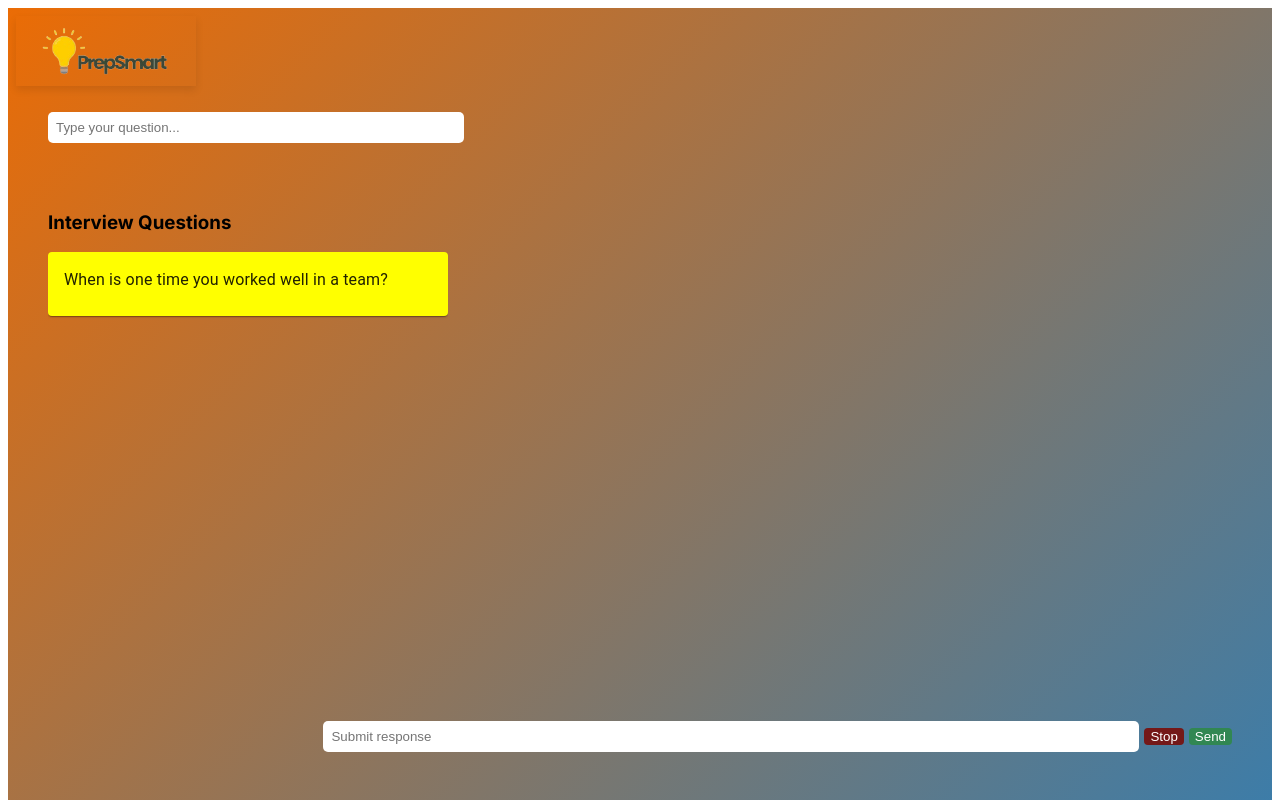
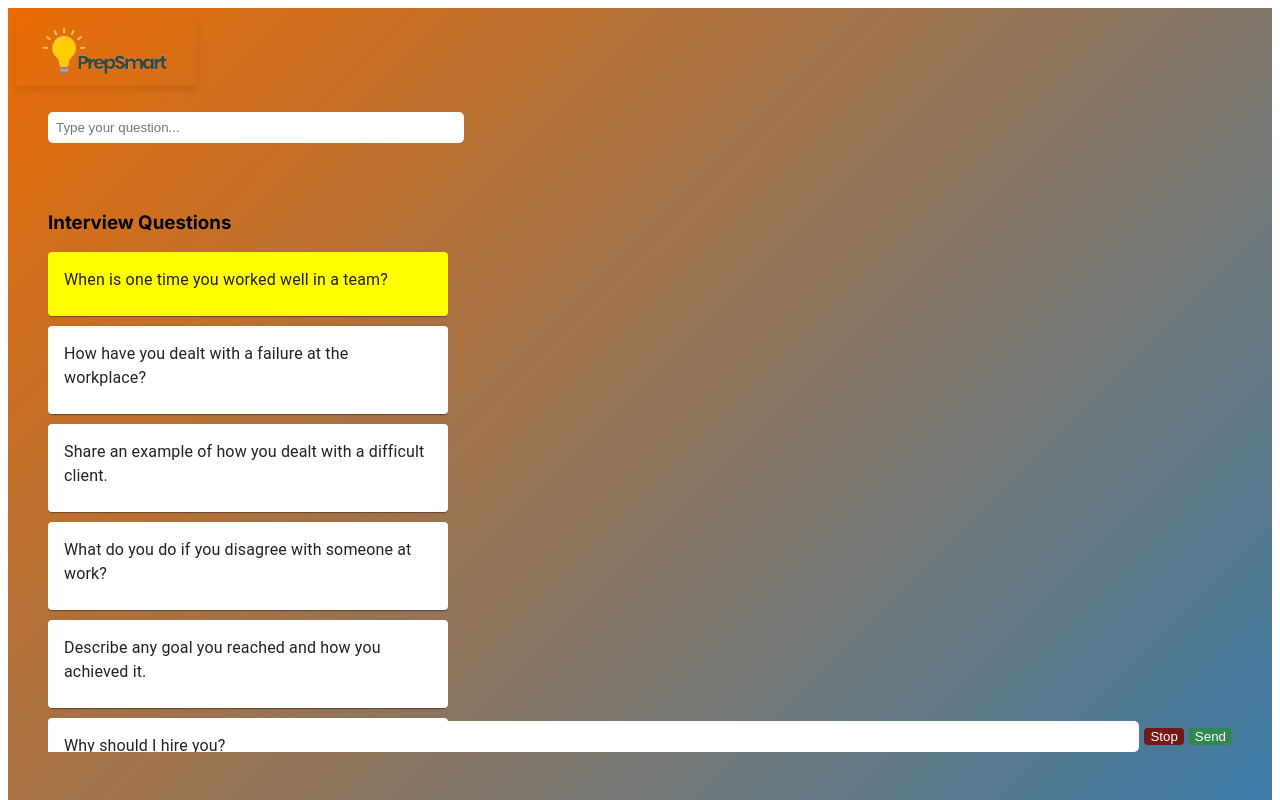
Before and after one commit to meganong1/prep-smart, a Next.js app: page / in a window 1280 px wide. Shown: the top 800 px of the page. Built offline with nearby package versions, Linux system fonts and the light colour scheme.

Commit message:
increased size of questions box

```diff
--- a/src/app/page.jsx
+++ b/src/app/page.jsx
@@ -11,7 +11,13 @@ import Typography from '@mui/material/Typography';
 
 export default function Page() {
   const [inputVal, setInputVal] = useState("");
-  const [questions, setQuestions] = useState(['When is one time you worked well in a team?']);
+  const [questions, setQuestions] = useState(['When is one time you worked well in a team?',
+'How have you dealt with a failure at the workplace?',
+'Share an example of how you dealt with a difficult client.',
+'What do you do if you disagree with someone at work?',
+'Describe any goal you reached and how you achieved it.',
+'Why should I hire you?',
+'How do you approach problems? What is your process?']);
   const [selectedQuestionIndex, setSelectedQuestionIndex] = useState(0);
   const router = useRouter();
   const responsePrompt = 'Give me feedback to the interview question: ';
@@ -52,7 +58,6 @@ export default function Page() {
 
             let textWithPrompt = responsePrompt + questions[selectedQuestionIndex] + 'to this answer (be harsh and specific):'+input;
 
-            console.log(textWithPrompt)
             complete(textWithPrompt);
 
         }} className={styles.chatForm}>
@@ -72,9 +77,12 @@ export default function Page() {
           </button>
         </div>
       </form>
+      <div>
       <output className={styles.output}>
-        <span>{completion}</span>
+        <span>
+        {completion}</span>
       </output>
+      </div>
       <form onSubmit={handleSubmitQuestion} className={styles.questionForm}>
         <input
           id="question-input"
@@ -86,7 +94,7 @@ export default function Page() {
       </form>
       <div className={styles.questionList}>
         <h3>Interview Questions</h3>
-        <div style={{ maxHeight: '200px', overflowY: 'auto' }}>
+        <div>
           {questions.map((question, index) => (
             <Card
               key={index}
--- a/src/app/page.module.css
+++ b/src/app/page.module.css
@@ -13,6 +13,10 @@
     padding: 6rem;
     min-height: 100vh;
     background: linear-gradient(135deg, #eb6c05, #2c7eb8);
+  }
+
+  .title {
+    margin-bottom: 20px;
   }
 
   .description {
@@ -103,13 +107,15 @@
     width: 800px; /* Set the desired width */
     font-size: 1rem;
     color: black;
+    display: block; /* Ensures the output is treated as a block-level element */
+    margin-top: 20px; /* Adjust the value to provide enough space above the output */
   }
 
   .questionList {
     position: absolute;
     top: 12rem;
     left: 3rem;
-    max-height: 200px;
+    height: 70vh;
     overflow-y: auto;
     color: black;
     width: 400px;
```
